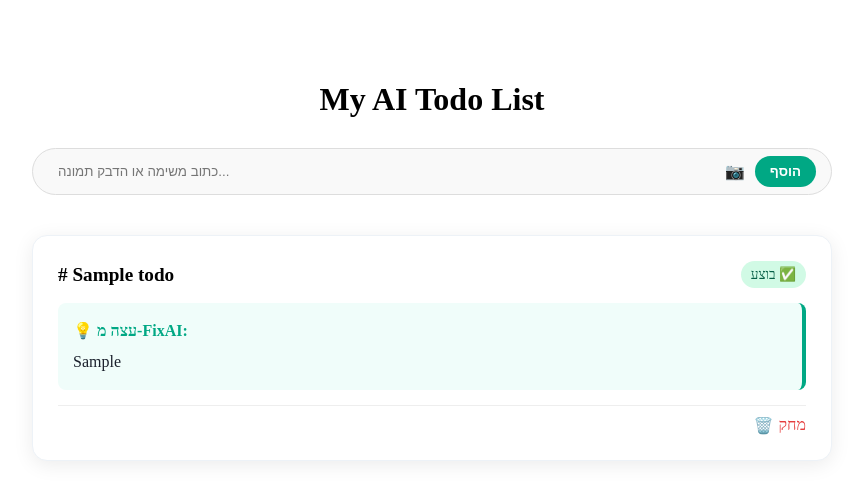
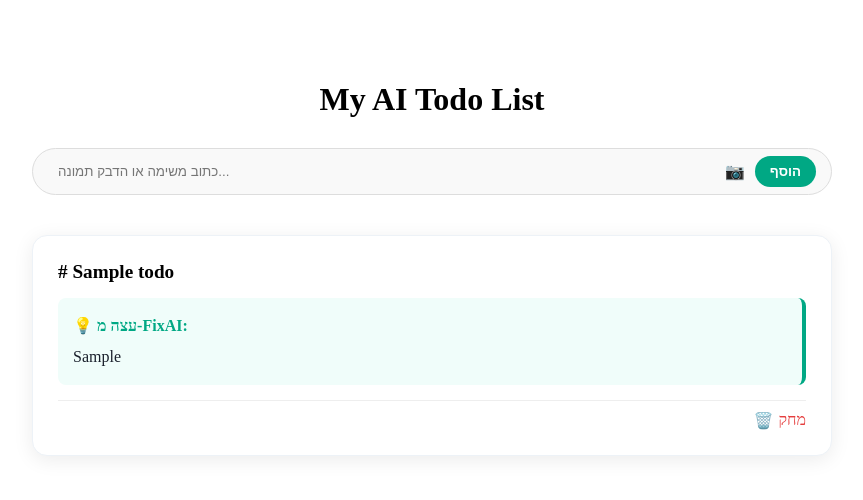
Before and after one commit to oranmeir-git/FixAI, a Flask app: page / in a window 1280 px wide. Shown: the top 500 px of the page, without its empty margins (208-1071 px from the left). Run offline with Flask 3, Linux system fonts and the light colour scheme; tables that the repository leaves empty hold one stand-in row (values such as "Sample post").

Commit message:
Remove status badge

```diff
--- a/templates/index.html
+++ b/templates/index.html
@@ -28,11 +28,7 @@
         <div class="todo-card">
             <div style="display: flex; justify-content: space-between; align-items: center;">
                 <strong style="font-size: 1.2em;"># {{ todo.title }}</strong>
-                {% if todo.complete %}
-                    <span class="status-badge" style="background: #d1fae5; color: #065f46; padding: 5px 10px; border-radius: 15px;">בוצע ✅</span>
-                {% else %}
-                    <span class="status-badge" style="background: #fee2e2; color: #991b1b; padding: 5px 10px; border-radius: 15px;">בתהליך ⏳</span>
-                {% endif %}
+
             </div>
 
             {% if todo.advice %}
```
